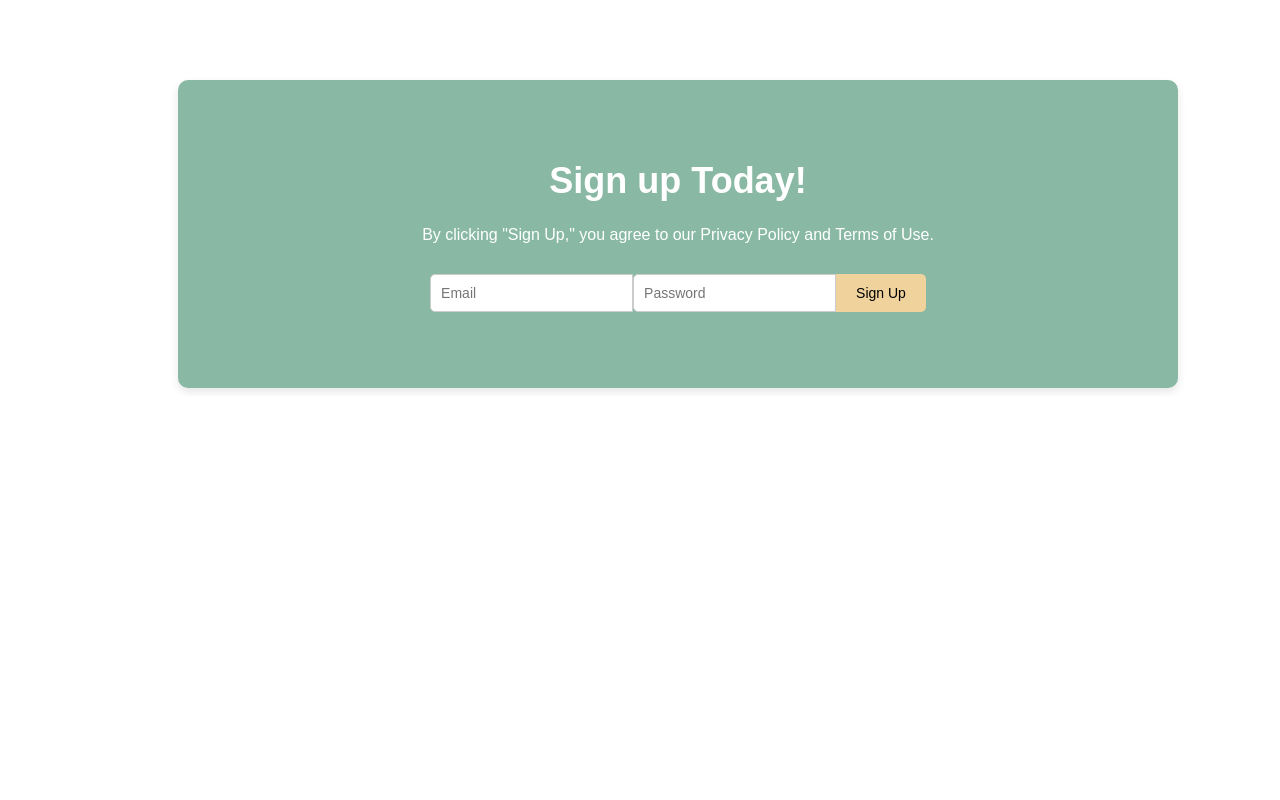
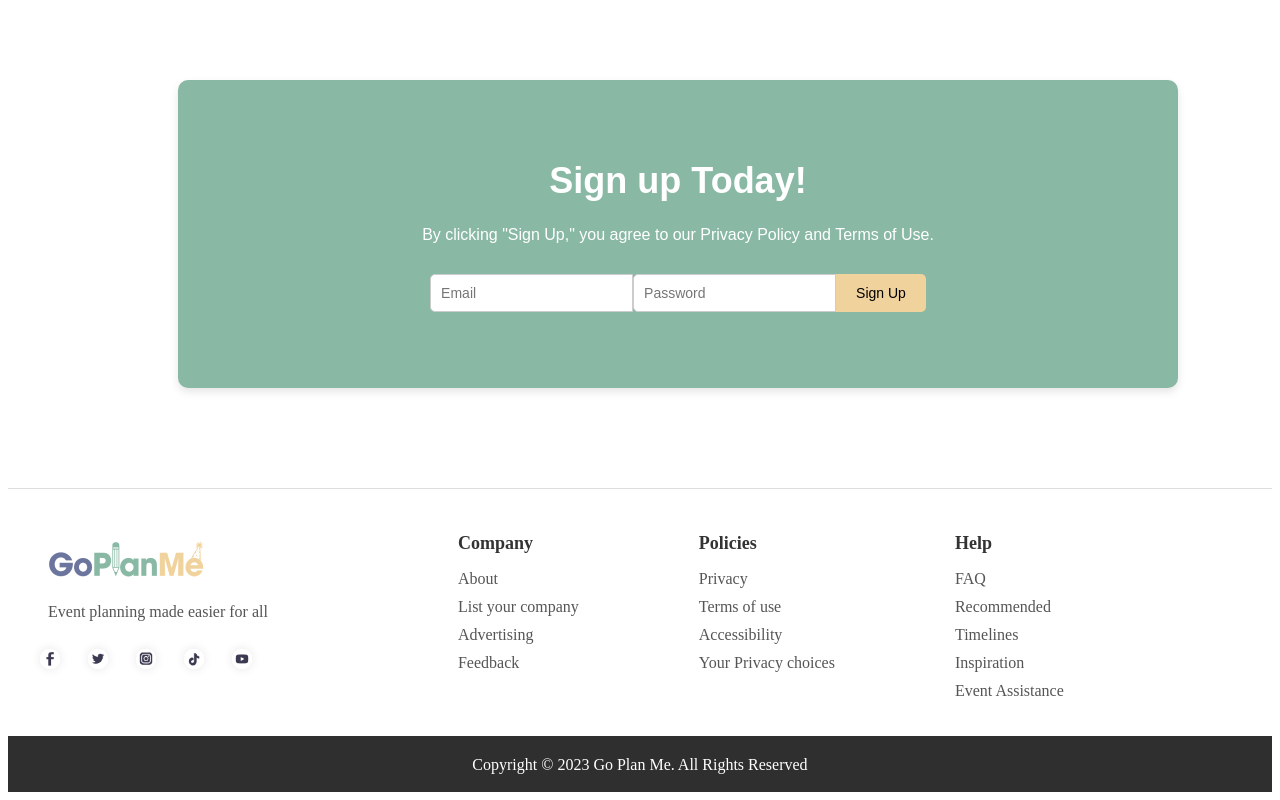
Before and after one commit to tayyabashahzad12/go-plan, a plain HTML site: page index.html in a window 1280 px wide. Shown: the part 2561-3361 px from the top of the page. Before the commit the page ends 2957 px from the top, so only its background shows below. Drawn offline with Linux system fonts and the light colour scheme.

Commit message:
feat:added complete

```diff
--- a/index.css
+++ b/index.css
@@ -301,3 +301,70 @@
     border: none;
     border-radius: 0 5px 5px 0;
   }
+
+  .footer1 {
+    background-color:white;
+    padding: 20px ;
+    border-top: 1px solid #ddd;
+    margin-top: 100px;
+  }
+  .img12{
+    margin-left: 20px;
+    margin-top:30px;
+  }
+
+  .footer-container {
+    display: flex;
+  }
+
+  .p8 {
+    color: #555;
+    margin-left:20px;
+  }
+
+  .img11{
+    width:44px;
+  }
+
+  .footer-links {
+    display: flex;
+   margin-left:150px;
+  }
+
+  .h7 {
+    font-size: 18px;
+    margin-bottom: 10px;
+    color: #333;
+    margin-left: 40px;
+  }
+
+  .ul1 {
+    list-style: none;
+    padding: 0px;
+    margin-left: 40px;
+  }
+  .ul2{
+    margin-left: 120px;
+  }
+
+  .li1 {
+    margin-bottom:10px;
+  }
+  .h8{
+    margin-left: 120px;
+  }
+  .a1 {
+    text-decoration: none;
+    color: #555;
+  }
+  .div13{
+    width: 100%;
+    height: 56px;
+    background-color: #2F2F2F;
+    overflow: hidden;
+  }
+  .p9{
+    color: white;
+    text-align: center;
+    margin-top:20px;
+  }
--- a/index.html
+++ b/index.html
@@ -180,5 +180,54 @@
               <button class="button" type="submit">Sign Up</button>
             </div>
           </div>
+
+          <footer class="footer1">
+            <div class="footer-container">
+              <div class="logo-section">
+                <img class="img12" src="pictures/img1.png" alt="">
+                <p class="p8">Event planning made easier for all</p>
+                <div class="social-icons">
+                  <a href="#"><img class="img11" src="pictures/facebook.png"></a>
+                  <a href="#"><img class="img11" src="pictures/twitter.png"></a>
+                  <a href="#"><img class="img11" src="pictures/instagram.png"></a>
+                  <a href="#"><img class="img11" src="pictures/tiktok.png"></a>
+                  <a href="#"><img class="img11" src="pictures/youtube.png"></a>
+                </div>
+              </div>
+              <div class="footer-links">
+                <div>
+                  <h4 class="h7">Company</h4>
+                  <ul class="ul1">
+                    <li class="li1"><a class="a1" href="#">About</a></li>
+                    <li class="li1"><a class="a1" href="#">List your company</a></li>
+                    <li  class="li1"><a class="a1" href="#">Advertising</a></li>
+                    <li  class="li1"><a class="a1" href="#">Feedback</a></li>
+                  </ul>
+                </div>
+                <div>
+                  <h4 class="h7 h8">Policies</h4>
+                  <ul class="ul2 ul1">
+                    <li class="li1"><a class="a1" href="#">Privacy</a></li>
+                    <li class="li1"><a class="a1" href="#">Terms of use</a></li>
+                    <li class="li1"><a class="a1" href="#">Accessibility</a></li>
+                    <li class="li1"><a class="a1" href="#">Your Privacy choices</a></li>
+                  </ul>
+                </div>
+                <div>
+                  <h4 class="h7 h8">Help</h4>
+                  <ul class="ul1 ul2">
+                    <li class="li1"><a class="a1" href="#">FAQ</a></li>
+                    <li class="li1"><a  class="a1" href="#">Recommended</a></li>
+                    <li class="li1"><a  class="a1" href="#">Timelines</a></li>
+                    <li class="li1"><a class="a1" href="#">Inspiration</a></li>
+                    <li class="li1"><a class="a1" href="#">Event Assistance</a></li>
+                  </ul>
+                </div>
+              </div>
+            </div>
+          </footer>
+          <div class="div13">
+            <p class="p9">Copyright © 2023 Go Plan Me. All Rights Reserved </p>
+          </div>
 </body>
 </html>
```
Also changed, not shown: pictures/facebook.png (added), pictures/instagram.png (added), pictures/tiktok.png (added), pictures/twitter.png (added), pictures/youtube.png (added).
